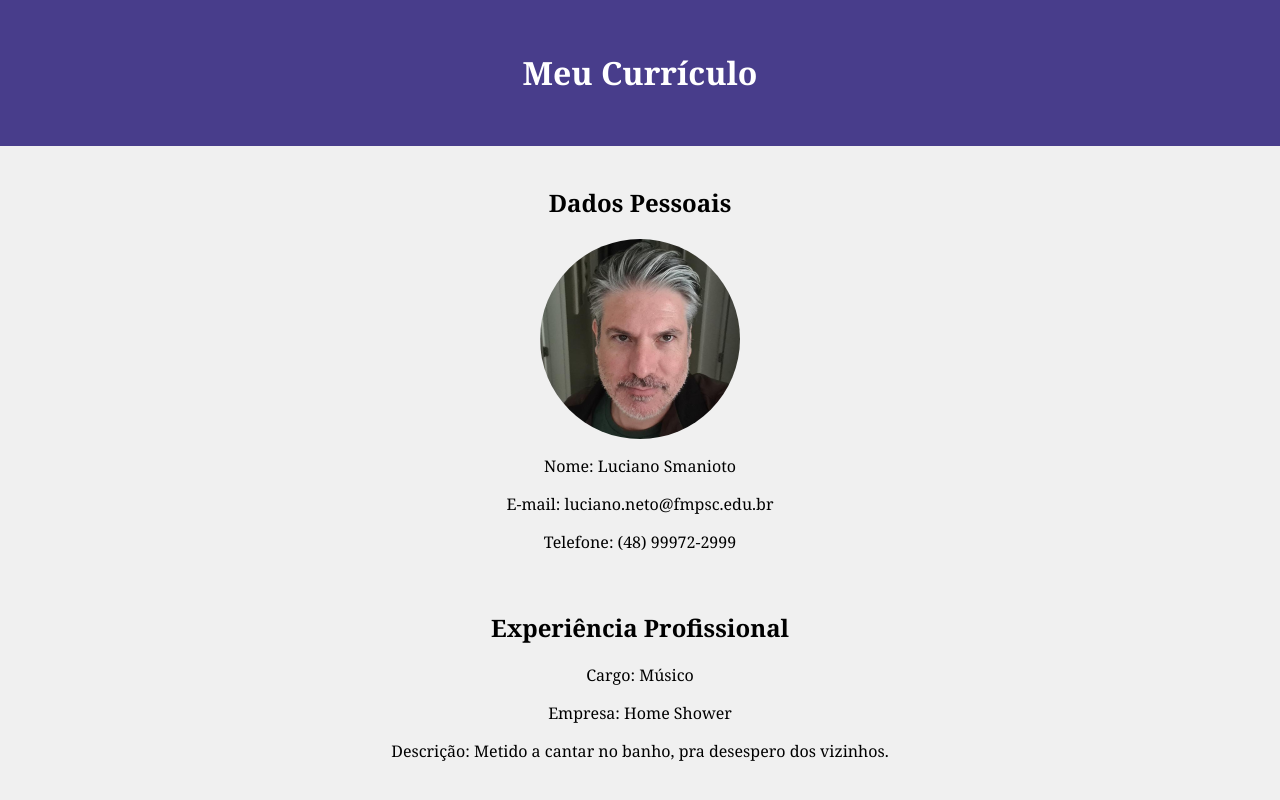
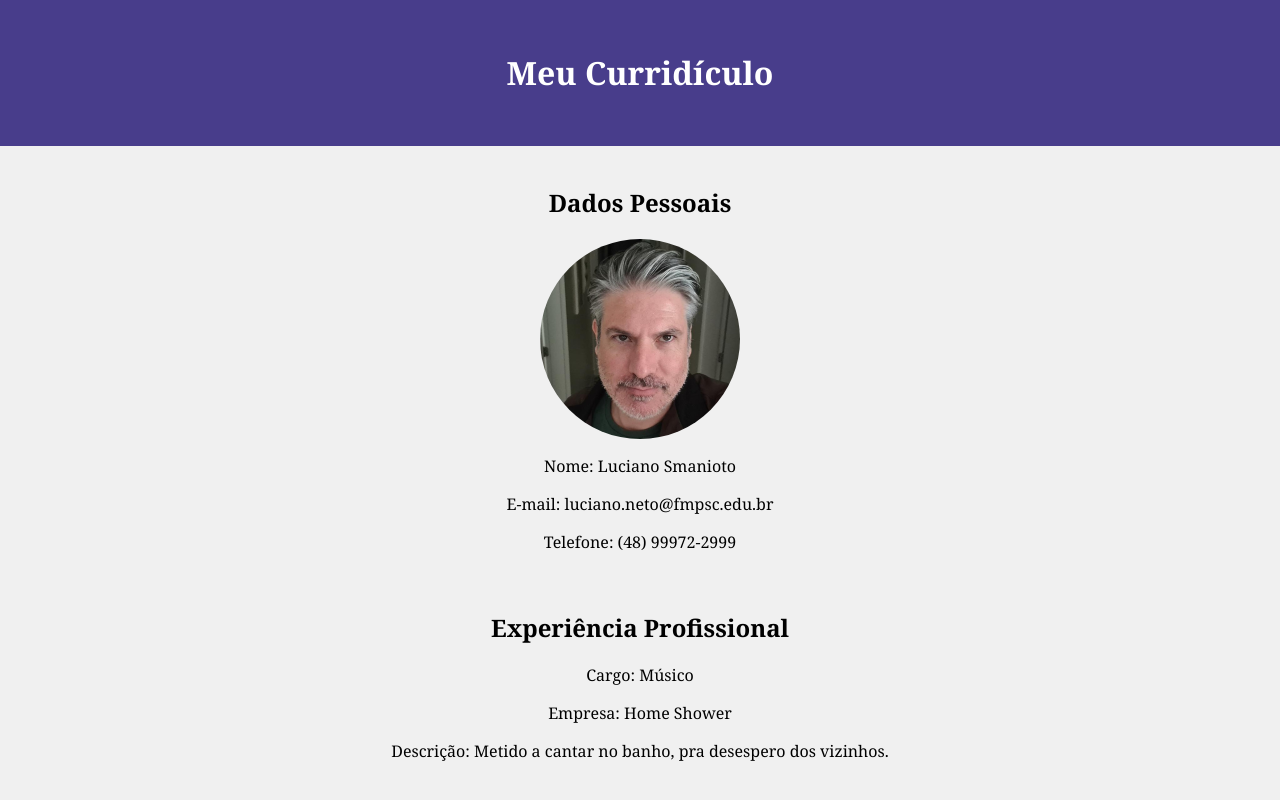
Before and after one commit to LucianoFMP/meucurriculo, a plain HTML site: page index.html in a window 1280 px wide. Shown: the top 800 px of the page. Drawn offline with Linux system fonts and the light colour scheme.

Commit message:
Update index.html

```diff
--- a/index.html
+++ b/index.html
@@ -34,7 +34,7 @@
 </head>
 <body>
     <div id="header">
-        <h1>Meu Currículo</h1>
+        <h1>Meu Curridículo</h1>
     </div>
     <div id="main-content">
         <h2>Dados Pessoais</h2>
```
